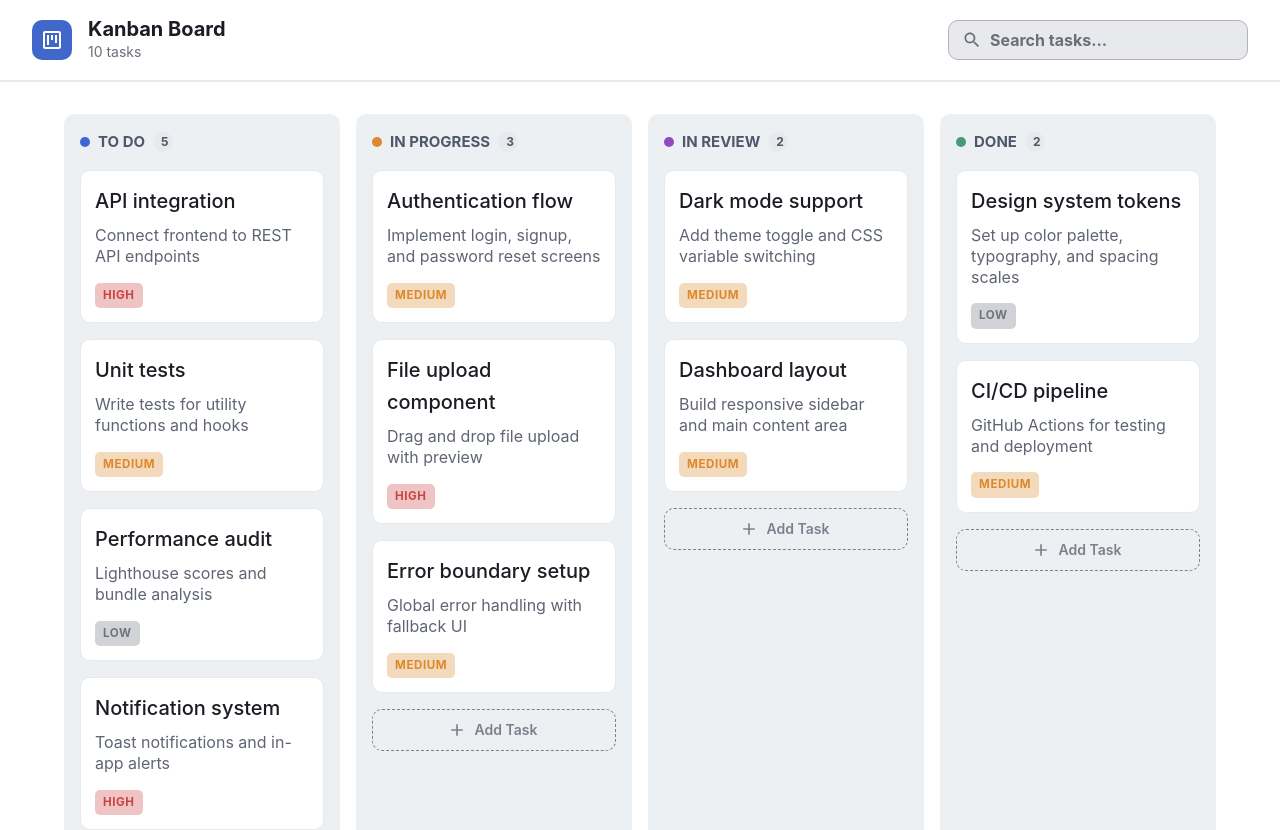
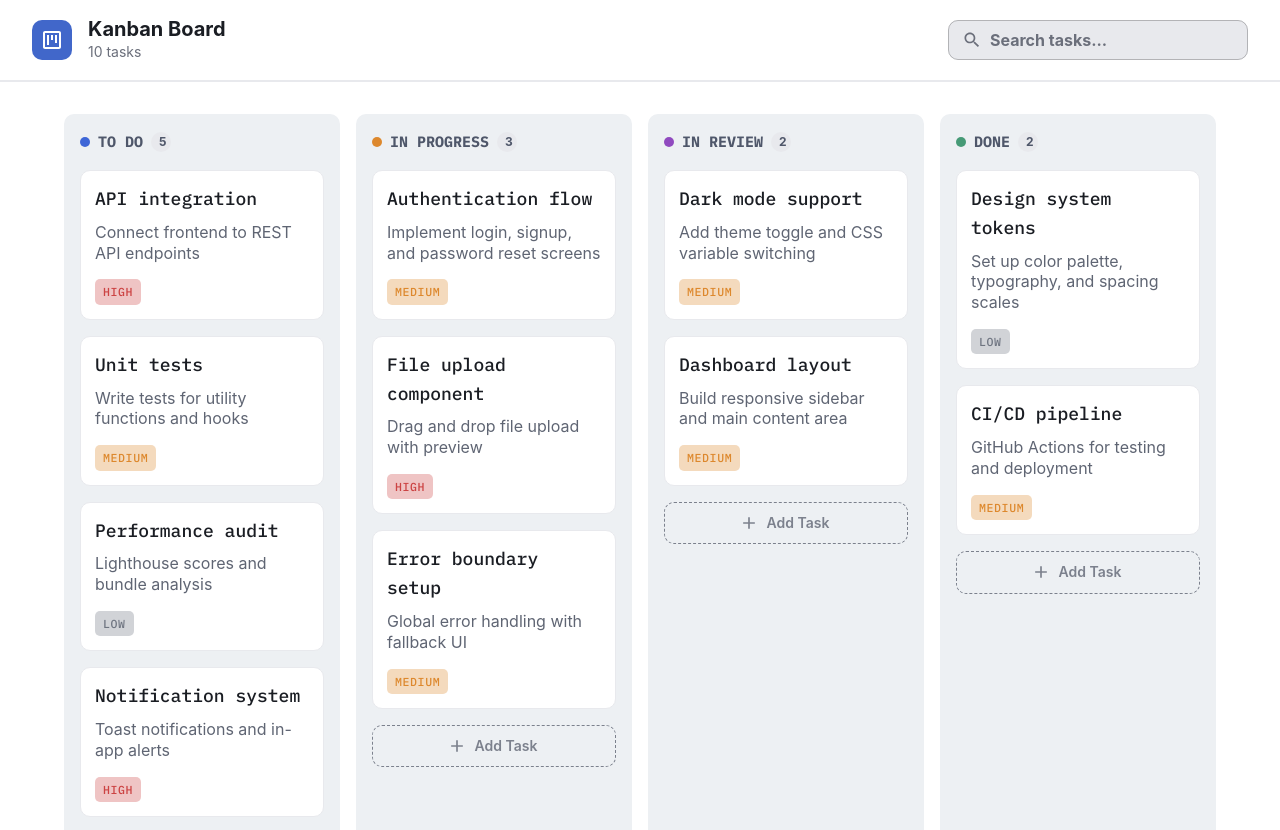
Before and after one commit to mohamed-Fathy1/Kanban-ToDo, a React (Vite) app: page / in a window 1280 px wide. Shown: the top 830 px of the page. Built offline with nearby package versions, Linux system fonts and the light colour scheme.

Commit message:
Add IBM Plex Mono font to the project, update theme with new font family, and adjust typography styles in Column and TaskCard components for improved consistency.

```diff
--- a/index.html
+++ b/index.html
@@ -4,6 +4,12 @@
     <meta charset="UTF-8" />
     <link rel="icon" type="image/svg+xml" href="/favicon.svg" />
     <meta name="viewport" content="width=device-width, initial-scale=1.0" />
+    <link rel="preconnect" href="https://fonts.googleapis.com" />
+    <link rel="preconnect" href="https://fonts.gstatic.com" crossorigin />
+    <link
+      href="https://fonts.googleapis.com/css2?family=IBM+Plex+Mono:wght@400;500;600;700&display=swap"
+      rel="stylesheet"
+    />
     <title>kanban-todo</title>
   </head>
   <body>
--- a/package.json
+++ b/package.json
@@ -12,6 +12,7 @@
   "dependencies": {
     "@emotion/react": "^11.14.0",
     "@emotion/styled": "^11.14.1",
+    "@fontsource/ibm-plex-mono": "^5.2.7",
     "@fontsource/roboto": "^5.2.10",
     "@mui/icons-material": "^7.3.9",
     "@mui/material": "^7.3.9",
--- a/src/components/Column/Column.tsx
+++ b/src/components/Column/Column.tsx
@@ -1,5 +1,5 @@
 import { Box, Button, Paper, Typography } from "@mui/material"
-import { darkGray, lightGray } from "../../theme"
+import { darkGray, fontFamilyMono, lightGray } from "../../theme"
 import { AddOutlined } from "@mui/icons-material"
 import type { ColumnType, Task } from "../../types"
 import { COLUMNS_CONFIG } from "../../types"
@@ -18,7 +18,7 @@ function ColumnHeader({ count, type }: { count: number, type: ColumnType }) {
     return (
         <Box display="flex" alignItems="center" gap={1}>
             <Box bgcolor={columnColors[type as ColumnType]} width={10} height={10} borderRadius="50%" />
-            <Typography color={darkGray} variant="h6" component="h2" fontSize={15} fontWeight="bold" textTransform="uppercase">{label}</Typography>
+            <Typography color={darkGray} variant="h6" component="h2" fontSize={15} fontWeight="bold" textTransform="uppercase" sx={{ fontFamily: fontFamilyMono }}>{label}</Typography>
             <Box display="flex" alignItems="center" gap={1} bgcolor="#E8E9ED" color={darkGray} borderRadius="50%" p={1} fontSize={12} fontWeight="bold"
                 sx={{ aspectRatio: 1, width: 20, height: 20 }}
             >{count}</Box>
--- a/src/components/TaskCard/TaskCard.tsx
+++ b/src/components/TaskCard/TaskCard.tsx
@@ -1,5 +1,6 @@
 import type { Priority, Task } from "../../types"
 import { PRIORITY_CHIP_COLORS } from "../../types"
+import { fontFamilyMono } from "../../theme"
 import { Card, CardContent, Chip, Typography } from "@mui/material"
 
 /**
@@ -17,13 +18,12 @@ function TaskCard({ task }: { task: Task }) {
     return (
         <Card>
             <CardContent sx={{ display: "flex", flexDirection: "column", gap: 1 }}>
-                <Typography variant="h6" component="h3" fontSize={20} fontWeight="semibold">{task.title}</Typography>
+                <Typography variant="h6" component="h3" fontSize={18} fontWeight="semibold" sx={{ fontFamily: fontFamilyMono }}>{task.title}</Typography>
                 <Typography variant="body1" component="p" lineHeight={1.3} color="#5F6573">{task.description}</Typography>
                 <Chip label={priorityLabel} sx={{
-                    backgroundColor: chipBgColor, color: priorityColor, py: 0.5, mt: 1
-                    , "& .MuiChip-label": {
-                        px: 1
-                    }
+                    fontFamily: fontFamilyMono,
+                    backgroundColor: chipBgColor, color: priorityColor, py: 0.5, mt: 1,
+                    "& .MuiChip-label": { px: 1 },
                 }} />
             </CardContent>
         </Card>
--- a/src/theme.ts
+++ b/src/theme.ts
@@ -10,6 +10,8 @@ export const columnColors: Record<ColumnType, string> = {
 
 export const lightGray = "#EDF0F3";
 export const darkGray = "#4F576A";
+
+export const fontFamilyMono = '"IBM Plex Mono", ui-monospace, monospace';
 
 const theme = createTheme({
   palette: {
@@ -50,7 +52,7 @@ const theme = createTheme({
     MuiChip: {
       styleOverrides: {
         root: {
-          fontWeight: 700,
+          fontWeight: 500,
           fontSize: "0.725rem",
           letterSpacing: "0.05em",
           borderRadius: 5,
```
Also changed, not shown: 1 other file (tests, documents, lock files or other folders).
